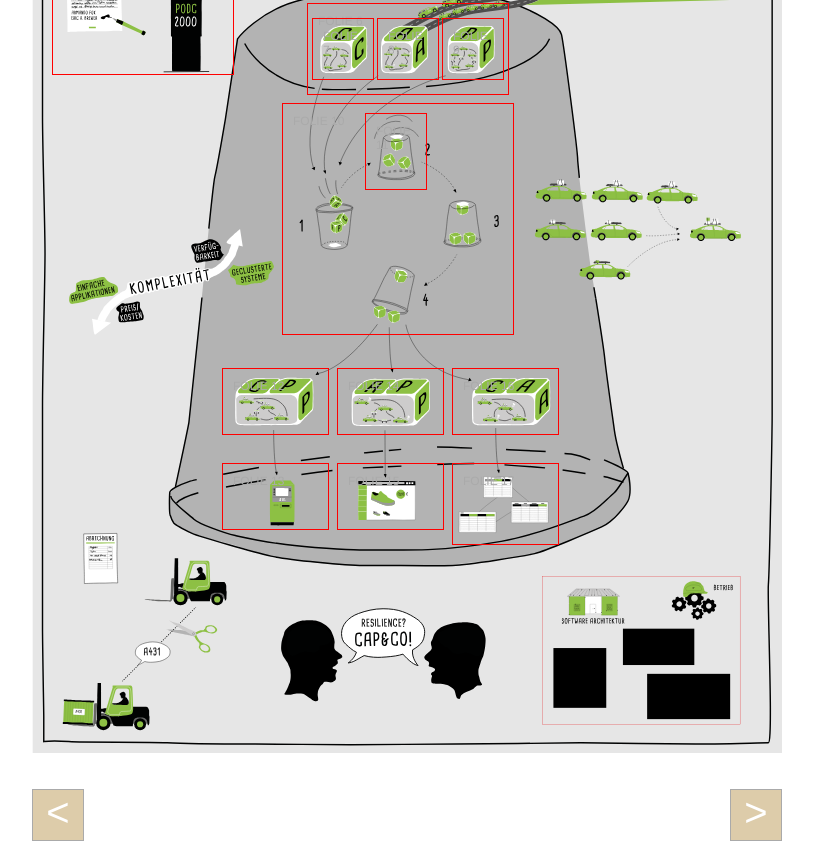
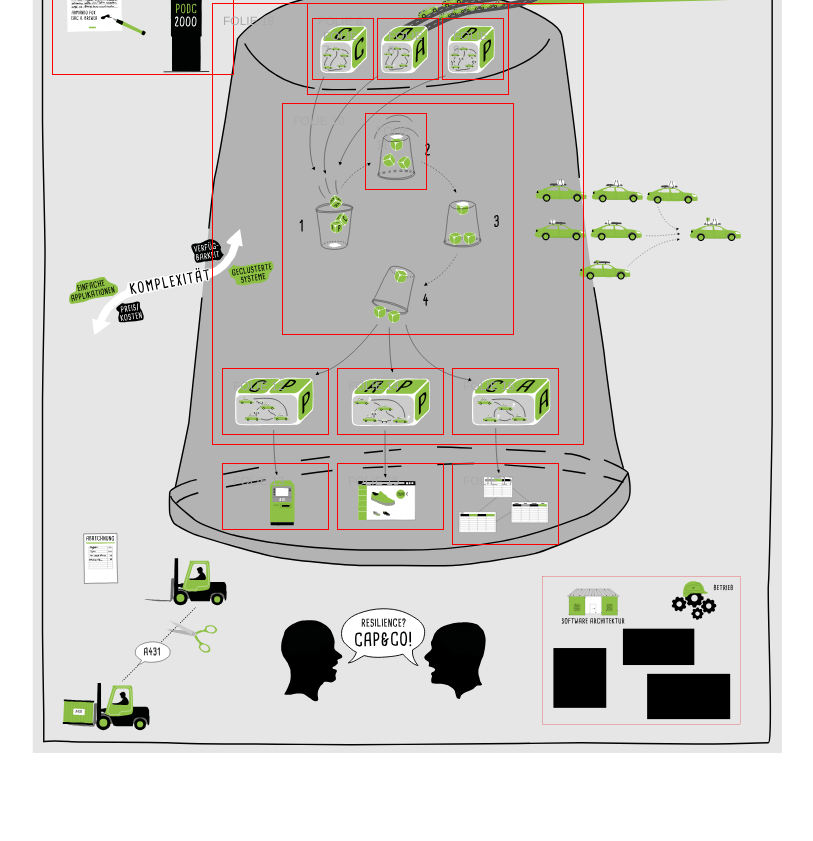
Before and after one commit to Crustpunk/cap_animation, a website: page public_html/index.html in a window 1280 px wide. Shown: the part 315-1156 px from the top of the page, without its empty margins (233-1046 px from the left). After the commit the page ends 1072 px from the top, so only its background shows below. Drawn offline with nearby package versions, Linux system fonts and the light colour scheme.

Commit message:
* removed navigation buttons * added Slide 18 --> problem --> hides the other slides

```diff
--- a/public_html/index.html
+++ b/public_html/index.html
@@ -78,10 +78,9 @@
                 <div class="label" id="folie17">
                     FOLIE 17
                 </div>
+                <div class="label" id="folie18">
+                    FOLIE 18
+                </div>
             </div>
         </div>
-        <div id="navigation">
-            <div id="prev" class="zoomButton" data-type="prev" data-root=".content">&lt;</div>
-            <div id="next" class="zoomButton" data-type="next" data-root=".content">&gt;</div>
-        </div>
     </body>
--- a/public_html/style.css
+++ b/public_html/style.css
@@ -147,7 +147,14 @@
     -webkit-transform: rotate(0deg);
     -moz-transform: rotate(0deg);
 }
-
+#folie18 {
+    left:180px;
+    top:310px;
+    width:350px;
+    height:420px;
+    -webkit-transform: rotate(0deg);
+    -moz-transform: rotate(0deg);
+}
 
 
 div.label {
@@ -179,44 +186,3 @@ div.label:hover {
     margin-right:auto;
     width:750px;
 }
-
-
-/* navigation */
-
-#navigation {
-    width:750px;
-    position:relative;
-    margin-top:2em;
-    margin-left:auto;
-    margin-right:auto;
-    height:50px;
-}
-
-#prev, #next {
-    position:absolute;
-    width:50px;
-    height:50px;
-    border:1px solid #aaa;
-    background-color:#dca;
-    color:white;
-    z-index:10;
-    font-size:40px;
-    line-height:45px;
-    text-align:center;
-    font-family:Helvetica, sans-serif;
-    cursor:pointer;
-    /*cursor:hand;*/
-}
-
-#prev {
-    left:0px;
-}
-
-#next {
-    right:0px;
-}
-
-#prev:hover,#next:hover {
-    background-color:#ba9;
-    border: 1px solid #999;
-}
```
